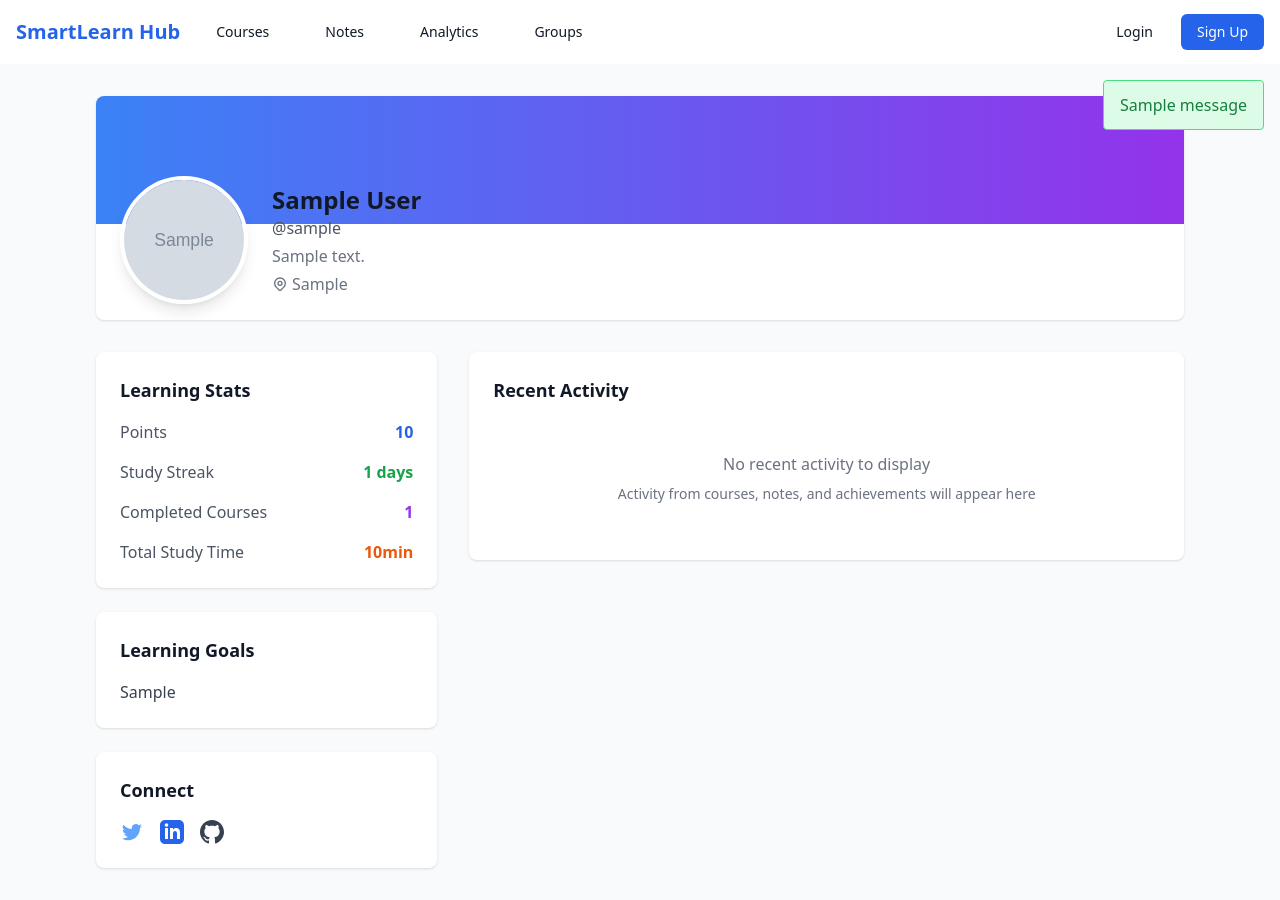
After one commit to Fag21/smartlearn_hub, a Django app: a page that uses templates/base.html in a window 1280 px wide. The commit adds this page. Run offline with Django 5.2, Linux system fonts and the light colour scheme; tables that the repository leaves empty hold one stand-in row (values such as "Sample post"); grey boxes marked "Sample" are stand-in pictures; one stand-in notice (Sample message) is shown; parts of the project's set-up code (start-up, migrations or seed data) failed here and were passed over; some libraries are stand-ins or nearby versions.

Commit message:
add the template of base,home ,login,profile_edit.profile and rregister

```diff
--- /dev/null
+++ b/templates/accounts/profile.html
@@ -0,0 +1,144 @@
+{% extends 'base.html' %}
+
+{% block content %}
+<div class="min-h-screen bg-gray-50 py-8">
+    <div class="max-w-6xl mx-auto px-4 sm:px-6 lg:px-8">
+        <!-- Profile Header -->
+        <div class="bg-white shadow rounded-lg overflow-hidden">
+            <div class="h-32 bg-gradient-to-r from-blue-500 to-purple-600"></div>
+            <div class="px-6 py-4 -mt-16">
+                <div class="flex items-end justify-between">
+                    <div class="flex items-center space-x-6">
+                        <div class="relative">
+                            {% if profile_user.profile_picture %}
+                                <img class="w-32 h-32 rounded-full border-4 border-white shadow-lg"
+                                     src="{{ profile_user.profile_picture.url }}"
+                                     alt="{{ profile_user.username }}">
+                            {% else %}
+                                <div class="w-32 h-32 rounded-full border-4 border-white shadow-lg bg-gray-300 flex items-center justify-center">
+                                    <span class="text-2xl font-bold text-gray-600">
+                                        {{ profile_user.first_name|first }}{{ profile_user.last_name|first }}
+                                    </span>
+                                </div>
+                            {% endif %}
+                            {% if is_owner %}
+                            <a href="{% url 'accounts:profile_edit' %}"
+                               class="absolute bottom-0 right-0 bg-blue-600 text-white p-2 rounded-full shadow-lg hover:bg-blue-700">
+                                <svg class="w-4 h-4" fill="none" stroke="currentColor" viewBox="0 0 24 24">
+                                    <path stroke-linecap="round" stroke-linejoin="round" stroke-width="2" d="M11 5H6a2 2 0 00-2 2v11a2 2 0 002 2h11a2 2 0 002-2v-5m-1.414-9.414a2 2 0 112.828 2.828L11.828 15H9v-2.828l8.586-8.586z"></path>
+                                </svg>
+                            </a>
+                            {% endif %}
+                        </div>
+                        <div>
+                            <h1 class="text-2xl font-bold text-gray-900">{{ profile_user.full_name }}</h1>
+                            <p class="text-gray-600">@{{ profile_user.username }}</p>
+                            <p class="text-gray-500 mt-1">{{ profile_user.bio|default:"No bio yet" }}</p>
+                            {% if profile_user.location %}
+                            <p class="text-gray-500 mt-1 flex items-center">
+                                <svg class="w-4 h-4 mr-1" fill="none" stroke="currentColor" viewBox="0 0 24 24">
+                                    <path stroke-linecap="round" stroke-linejoin="round" stroke-width="2" d="M17.657 16.657L13.414 20.9a1.998 1.998 0 01-2.827 0l-4.244-4.243a8 8 0 1111.314 0z"></path>
+                                    <path stroke-linecap="round" stroke-linejoin="round" stroke-width="2" d="M15 11a3 3 0 11-6 0 3 3 0 016 0z"></path>
+                                </svg>
+                                {{ profile_user.location }}
+                            </p>
+                            {% endif %}
+                        </div>
+                    </div>
+
+                    {% if is_owner %}
+                    <div class="flex space-x-3">
+                        <a href="{% url 'accounts:settings' %}"
+                           class="bg-white text-gray-700 px-4 py-2 border border-gray-300 rounded-lg hover:bg-gray-50 transition duration-200">
+                            Settings
+                        </a>
+                        <a href="{% url 'accounts:profile_edit' %}"
+                           class="bg-blue-600 text-white px-4 py-2 rounded-lg hover:bg-blue-700 transition duration-200">
+                            Edit Profile
+                        </a>
+                    </div>
+                    {% endif %}
+                </div>
+            </div>
+        </div>
+
+        <!-- Stats and Content -->
+        <div class="mt-8 grid grid-cols-1 gap-8 lg:grid-cols-3">
+            <!-- Left Column - Stats -->
+            <div class="lg:col-span-1 space-y-6">
+                <!-- User Stats -->
+                <div class="bg-white shadow rounded-lg p-6">
+                    <h3 class="text-lg font-semibold text-gray-900 mb-4">Learning Stats</h3>
+                    <div class="space-y-4">
+                        <div class="flex justify-between items-center">
+                            <span class="text-gray-600">Points</span>
+                            <span class="font-semibold text-blue-600">{{ profile_user.profile.points }}</span>
+                        </div>
+                        <div class="flex justify-between items-center">
+                            <span class="text-gray-600">Study Streak</span>
+                            <span class="font-semibold text-green-600">{{ profile_user.profile.streak }} days</span>
+                        </div>
+                        <div class="flex justify-between items-center">
+                            <span class="text-gray-600">Completed Courses</span>
+                            <span class="font-semibold text-purple-600">{{ profile_user.profile.completed_courses }}</span>
+                        </div>
+                        <div class="flex justify-between items-center">
+                            <span class="text-gray-600">Total Study Time</span>
+                            <span class="font-semibold text-orange-600">{{ profile_user.profile.total_study_time }}min</span>
+                        </div>
+                    </div>
+                </div>
+
+                <!-- Learning Goals -->
+                {% if profile_user.learning_goals %}
+                <div class="bg-white shadow rounded-lg p-6">
+                    <h3 class="text-lg font-semibold text-gray-900 mb-4">Learning Goals</h3>
+                    <p class="text-gray-700">{{ profile_user.learning_goals }}</p>
+                </div>
+                {% endif %}
+
+                <!-- Social Links -->
+                {% if profile_user.twitter or profile_user.linkedin or profile_user.github %}
+                <div class="bg-white shadow rounded-lg p-6">
+                    <h3 class="text-lg font-semibold text-gray-900 mb-4">Connect</h3>
+                    <div class="flex space-x-4">
+                        {% if profile_user.twitter %}
+                        <a href="https://twitter.com/{{ profile_user.twitter }}" class="text-blue-400 hover:text-blue-500">
+                            <svg class="w-6 h-6" fill="currentColor" viewBox="0 0 24 24">
+                                <path d="M8.29 20.251c7.547 0 11.675-6.253 11.675-11.675 0-.178 0-.355-.012-.53A8.348 8.348 0 0022 5.92a8.19 8.19 0 01-2.357.646 4.118 4.118 0 001.804-2.27 8.224 8.224 0 01-2.605.996 4.107 4.107 0 00-6.993 3.743 11.65 11.65 0 01-8.457-4.287 4.106 4.106 0 001.27 5.477A4.072 4.072 0 012.8 9.713v.052a4.105 4.105 0 003.292 4.022 4.095 4.095 0 01-1.853.07 4.108 4.108 0 003.834 2.85A8.233 8.233 0 012 18.407a11.616 11.616 0 006.29 1.84"></path>
+                            </svg>
+                        </a>
+                        {% endif %}
+                        {% if profile_user.linkedin %}
+                        <a href="https://linkedin.com/in/{{ profile_user.linkedin }}" class="text-blue-600 hover:text-blue-700">
+                            <svg class="w-6 h-6" fill="currentColor" viewBox="0 0 24 24">
+                                <path d="M19 0h-14c-2.761 0-5 2.239-5 5v14c0 2.761 2.239 5 5 5h14c2.762 0 5-2.239 5-5v-14c0-2.761-2.238-5-5-5zm-11 19h-3v-11h3v11zm-1.5-12.268c-.966 0-1.75-.79-1.75-1.764s.784-1.764 1.75-1.764 1.75.79 1.75 1.764-.783 1.764-1.75 1.764zm13.5 12.268h-3v-5.604c0-3.368-4-3.113-4 0v5.604h-3v-11h3v1.765c1.396-2.586 7-2.777 7 2.476v6.759z"></path>
+                            </svg>
+                        </a>
+                        {% endif %}
+                        {% if profile_user.github %}
+                        <a href="https://github.com/{{ profile_user.github }}" class="text-gray-700 hover:text-gray-900">
+                            <svg class="w-6 h-6" fill="currentColor" viewBox="0 0 24 24">
+                                <path d="M12 0c-6.626 0-12 5.373-12 12 0 5.302 3.438 9.8 8.207 11.387.599.111.793-.261.793-.577v-2.234c-3.338.726-4.033-1.416-4.033-1.416-.546-1.387-1.333-1.756-1.333-1.756-1.089-.745.083-.729.083-.729 1.205.084 1.839 1.237 1.839 1.237 1.07 1.834 2.807 1.304 3.492.997.107-.775.418-1.305.762-1.604-2.665-.305-5.467-1.334-5.467-5.931 0-1.311.469-2.381 1.236-3.221-.124-.303-.535-1.524.117-3.176 0 0 1.008-.322 3.301 1.23.957-.266 1.983-.399 3.003-.404 1.02.005 2.047.138 3.006.404 2.291-1.552 3.297-1.23 3.297-1.23.653 1.653.242 2.874.118 3.176.77.84 1.235 1.911 1.235 3.221 0 4.609-2.807 5.624-5.479 5.921.43.372.823 1.102.823 2.222v3.293c0 .319.192.694.801.576 4.765-1.589 8.199-6.086 8.199-11.386 0-6.627-5.373-12-12-12z"></path>
+                            </svg>
+                        </a>
+                        {% endif %}
+                    </div>
+                </div>
+                {% endif %}
+            </div>
+
+            <!-- Right Column - Activity -->
+            <div class="lg:col-span-2">
+                <div class="bg-white shadow rounded-lg p-6">
+                    <h3 class="text-lg font-semibold text-gray-900 mb-4">Recent Activity</h3>
+                    <div class="text-center py-8 text-gray-500">
+                        <p>No recent activity to display</p>
+                        <p class="text-sm mt-2">Activity from courses, notes, and achievements will appear here</p>
+                    </div>
+                </div>
+            </div>
+        </div>
+    </div>
+</div>
+{% endblock %}
--- a/templates/base.html
+++ b/templates/base.html
@@ -19,10 +19,11 @@
                         <span class="text-xl font-bold text-blue-600">SmartLearn Hub</span>
                     </a>
                     <div class="hidden md:ml-6 md:flex md:space-x-8">
-                        <a href="{% url 'courses:course_list' %}" class="text-gray-900 hover:text-blue-600 px-3 py-2 text-sm font-medium">Courses</a>
-                        <a href="{% url 'notes:note_list' %}" class="text-gray-900 hover:text-blue-600 px-3 py-2 text-sm font-medium">Notes</a>
-                        <a href="{% url 'analytics:dashboard' %}" class="text-gray-900 hover:text-blue-600 px-3 py-2 text-sm font-medium">Analytics</a>
-                        <a href="{% url 'collaboration:study_groups' %}" class="text-gray-900 hover:text-blue-600 px-3 py-2 text-sm font-medium">Groups</a>
+                        <!-- We'll add these links when we create the apps -->
+                        <a href="#" class="text-gray-900 hover:text-blue-600 px-3 py-2 text-sm font-medium">Courses</a>
+                        <a href="#" class="text-gray-900 hover:text-blue-600 px-3 py-2 text-sm font-medium">Notes</a>
+                        <a href="#" class="text-gray-900 hover:text-blue-600 px-3 py-2 text-sm font-medium">Analytics</a>
+                        <a href="#" class="text-gray-900 hover:text-blue-600 px-3 py-2 text-sm font-medium">Groups</a>
                     </div>
                 </div>
                 <div class="flex items-center">
@@ -31,7 +32,7 @@
                         <a href="{% url 'logout' %}" class="text-gray-900 hover:text-blue-600 px-3 py-2 text-sm font-medium">Logout</a>
                     {% else %}
                         <a href="{% url 'login' %}" class="text-gray-900 hover:text-blue-600 px-3 py-2 text-sm font-medium">Login</a>
-                        <a href="{% url 'accounts:register' %}" class="ml-4 bg-blue-600 text-white px-4 py-2 rounded-md text-sm font-medium">Sign Up</a>
+                        <a href="{% url 'register' %}" class="ml-4 bg-blue-600 text-white px-4 py-2 rounded-md text-sm font-medium">Sign Up</a>
                     {% endif %}
                 </div>
             </div>
@@ -48,7 +49,7 @@
     {% if messages %}
     <div class="fixed top-20 right-4 z-50">
         {% for message in messages %}
-        <div class="bg-{{ message.tags }}-100 border border-{{ message.tags }}-400 text-{{ message.tags }}-700 px-4 py-3 rounded mb-2">
+        <div class="{% if message.tags == 'error' %}bg-red-100 border-red-400 text-red-700{% else %}bg-green-100 border-green-400 text-green-700{% endif %} border px-4 py-3 rounded mb-2">
             {{ message }}
         </div>
         {% endfor %}
--- a/templates/home.html
+++ b/templates/home.html
@@ -12,11 +12,11 @@
         </p>
         <div class="space-x-4">
             {% if user.is_authenticated %}
-                <a href="{% url 'analytics:dashboard' %}" class="bg-blue-600 text-white px-8 py-3 rounded-lg font-semibold hover:bg-blue-700">
+                <a href="{% url 'dashboard' %}" class="bg-blue-600 text-white px-8 py-3 rounded-lg font-semibold hover:bg-blue-700">
                     Go to Dashboard
                 </a>
             {% else %}
-                <a href="{% url 'accounts:register' %}" class="bg-blue-600 text-white px-8 py-3 rounded-lg font-semibold hover:bg-blue-700">
+                <a href="{% url 'register' %}" class="bg-blue-600 text-white px-8 py-3 rounded-lg font-semibold hover:bg-blue-700">
                     Get Started
                 </a>
                 <a href="{% url 'login' %}" class="border border-blue-600 text-blue-600 px-8 py-3 rounded-lg font-semibold hover:bg-blue-50">
```
Also changed, not shown: templates/accounts/base_account.html (added, +12 -0 lines), templates/accounts/login.html (added, +49 -0 lines), templates/accounts/profile_edit.html (added, +69 -0 lines), templates/accounts/register.html (added, +51 -0 lines).
